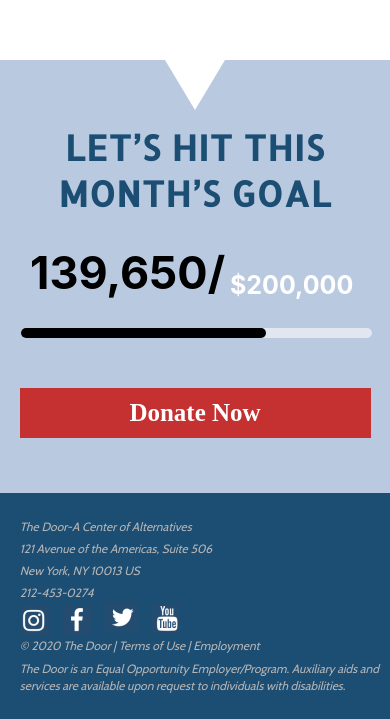
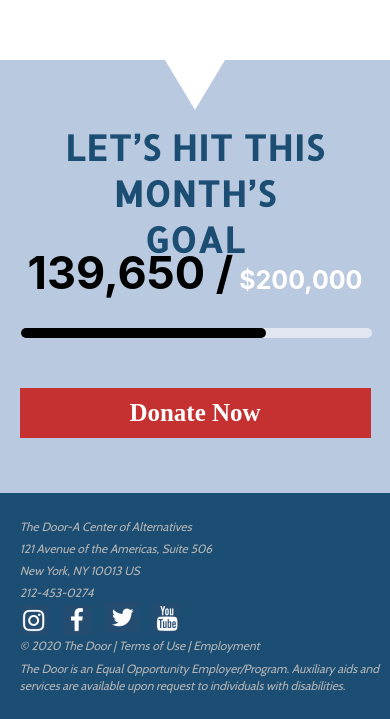
Before and after one commit to Ricomitch/The-Door, a React (Create React App) app in the folder client/: page /get-involved in a window 390 px wide. Shown: the part 2458-3177 px from the top of the page. Built offline with nearby package versions, Linux system fonts and the light colour scheme; a web font is replaced by a local one.

Commit message:
donate screen fixed

```diff
--- a/client/src/components/GetInvolved/Donate.css
+++ b/client/src/components/GetInvolved/Donate.css
@@ -22,7 +22,7 @@
   width: 350px;
   height: 100px;
   font-family: Allerta;
-  font-size: 40px;
+  font-size: 44px;
   color: #1c4d73;
   letter-spacing: 1px;
   font-weight: 600;
@@ -42,7 +42,7 @@
 .numbers {
   position: absolute;
   top: 220px;
-  left: 230px;
+  left: 210px;
 }
 .amt-toward {
   font-size: 50px;
@@ -69,10 +69,15 @@
 .donate-button:hover {
   cursor: pointer;
 }
+
+
+
 @media screen and (max-width: 426px) {
   .donate-div {
     width: 100%;
     text-align: center;
+    position: relative;
+    flex-direction: column;
   }
   .donate-graphic {
     display: none;
@@ -81,17 +86,24 @@
     font-size: 35px;
     margin: 0 auto;
     margin-top: 65px;
+    width: 70vw;
   }
   .amt-toward {
-    position: absolute;
+    /* position: absolute; */
     bottom: 50% !important;
-    margin-left: -200px;
     font-size: 45px;
   }
   .amt-of {
     font-size: 25px;
-    position: absolute;
+    /* position: absolute; */
     bottom: 30%;
+  }
+  .numbers {
+    width: 100vw;
+    margin-left: 0;
+    position: relative;
+    top: 0;
+    left: 0;
   }
   .progress-bar-container {
     width: 90% !important;
```
Also changed, not shown: client/src/components/GetInvolved/Donate.jsx (+10 -10 lines).
